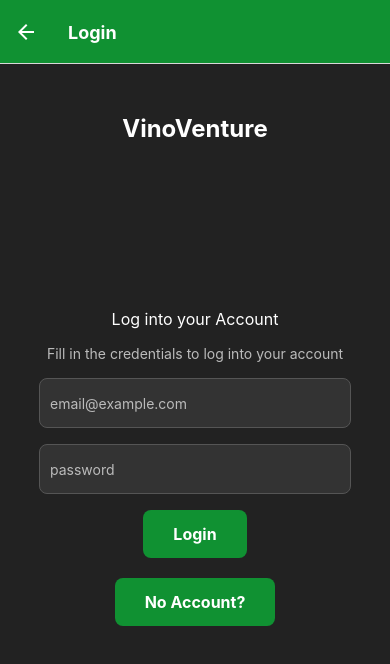
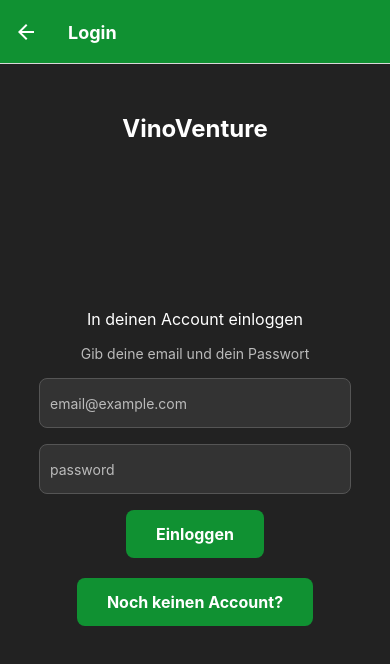
Before and after one commit to 13nico01/DA-VinoVenture, a React Native app in the folder vinoventure_mobile/: screen /Login in a window 390 px wide. Shown: the top 664 px of the page. Built offline with nearby package versions, Linux system fonts and the light colour scheme.

Commit message:
Login von englisch auf deutsch geändert

```diff
--- a/vinoventure_mobile/Frontend/Login/Login.jsx
+++ b/vinoventure_mobile/Frontend/Login/Login.jsx
@@ -8,8 +8,8 @@ const Login = ({ navigation }) => {
     return (
         <View style={styles.container}>
             <Text style={styles.title1}>VinoVenture</Text>
-            <Text style={styles.title2}>Log into your Account</Text>
-            <Text style={styles.title3}>Fill in the credentials to log into your account</Text>
+            <Text style={styles.title2}>In deinen Account einloggen</Text>
+            <Text style={styles.title3}>Gib deine email und dein Passwort</Text>
             <TextInput
                 style={styles.input}
                 placeholder="email@example.com"
@@ -26,11 +26,11 @@ const Login = ({ navigation }) => {
                 onChangeText={(text) => setPassword(text)}
             />
             <TouchableOpacity style={styles.button} onPress={() => {/* Handle login logic */}}>
-                <Text style={styles.buttonText}>Login</Text>
+                <Text style={styles.buttonText}>Einloggen</Text>
             </TouchableOpacity>
             <View style={styles.spacer} />
             <TouchableOpacity style={styles.button} onPress={() => navigation.navigate('Registry')}>
-                <Text style={styles.buttonText}>No Account?</Text>
+                <Text style={styles.buttonText}>Noch keinen Account?</Text>
             </TouchableOpacity>
         </View>
     );
```
